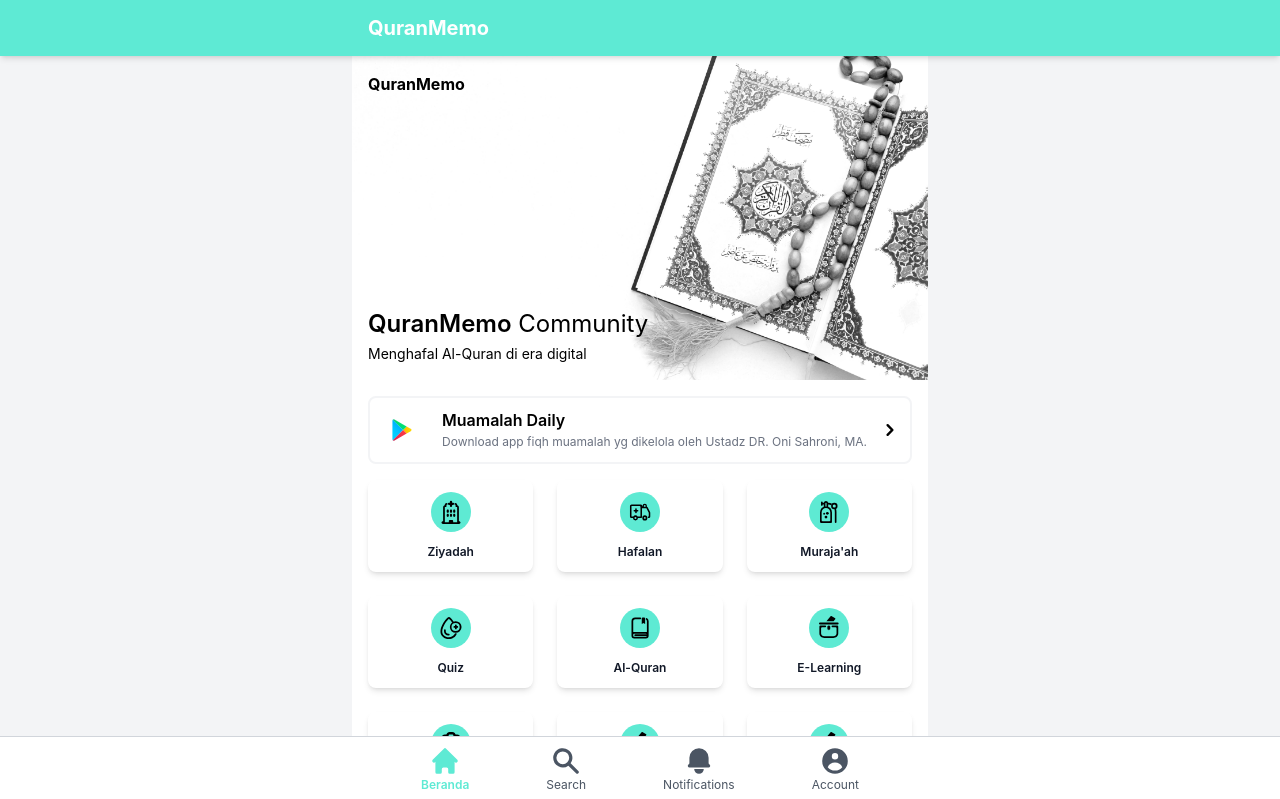
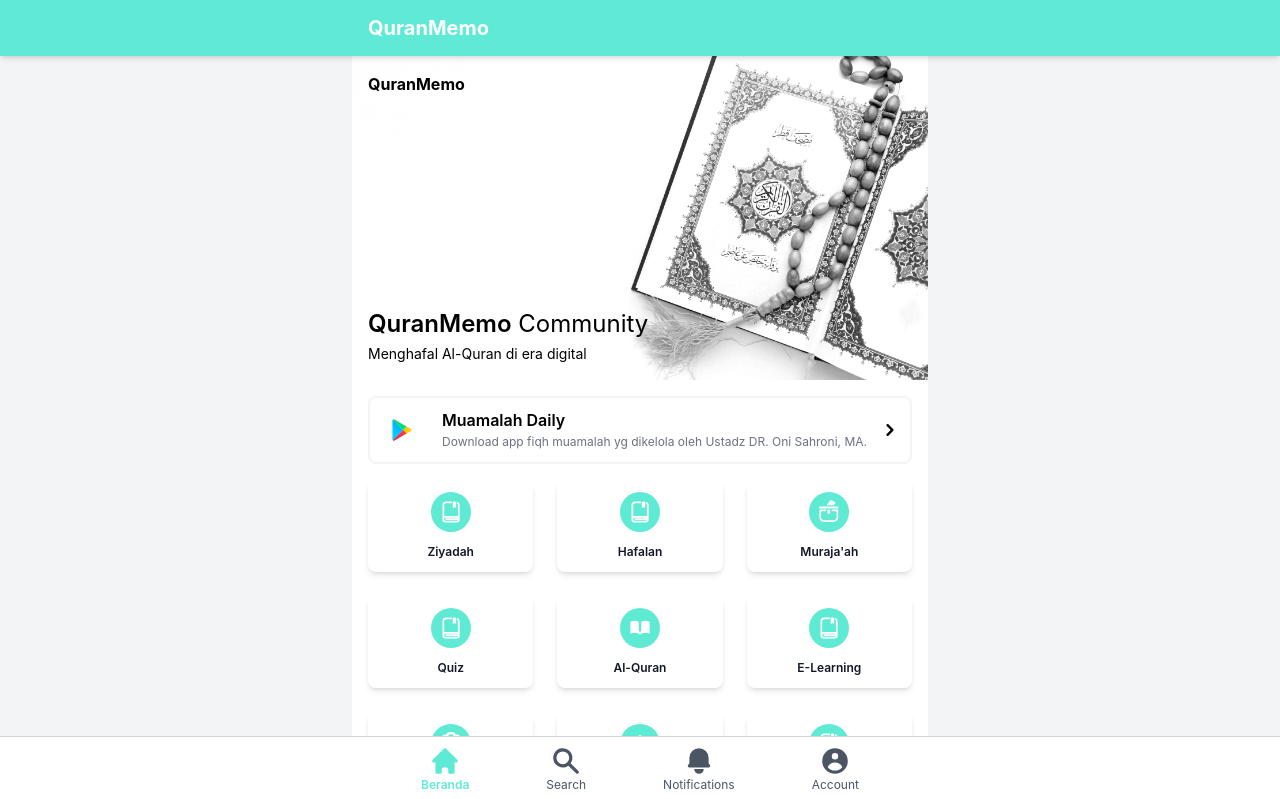
Before and after one commit to rizkianakbar/quran-community, a Next.js app: page / in a window 1280 px wide. Shown: the top 799 px of the page. Built offline with nearby package versions, Linux system fonts and the light colour scheme.

Commit message:
fix: change the icons

```diff
--- a/components/home/home-menu.tsx
+++ b/components/home/home-menu.tsx
@@ -76,7 +76,7 @@ export function HomeMenu() {
               className="flex items-center justify-center h-10 w-10 bg-[#5EEAD3] rounded-full"
             >
               {React.createElement(item.icon, {
-                className: 'h-6 w-6 text-brand-500',
+                className: 'h-6 w-6 text-white',
               })}
             </div>
             {/* if already login using link, if not open popup Modal */}
--- a/components/ui/icons/ambulance-icon.tsx
+++ /dev/null
@@ -1,39 +0,0 @@
-import * as React from 'react';
-
-export function AmbulanceIcon({
-  width,
-  height,
-  fill = 'currentColor',
-  ...props
-}: React.ComponentProps<'svg'>) {
-  return (
-    <svg
-      fill="none"
-      height={height}
-      viewBox="0 0 26 24"
-      width={width}
-      xmlns="http://www.w3.org/2000/svg"
-      {...props}
-    >
-      <circle cx={18.2583} cy={18.4} r={1.85} stroke={fill} strokeWidth={1.8} />
-      <path
-        clipRule="evenodd"
-        d="M20.458 6.33V5.292a2.292 2.292 0 10-4.583 0v.916l-.456-1.139a1.833 1.833 0 00-1.702-1.152H3.958c-1.012 0-1.833.82-1.833 1.833v11c0 1.012.82 1.833 1.833 1.833H5.34a2.75 2.75 0 005.488 0h3.306c.031 0 .062-.001.092-.005a.824.824 0 00.917-.82V8.095c0-.13.106-.237.237-.237h4.423c.069 0 .131.038.163.1l2.49 4.8c.013.027.02.056.02.085v3.907a.183.183 0 01-.183.183H22.2a.825.825 0 000 1.65h.092c1.012 0 1.833-.82 1.833-1.833v-3.907c0-.294-.07-.583-.206-.844l-2.49-4.801c-.21-.405-.558-.71-.97-.868zm-2.291-1.955a.917.917 0 00-.917.917v.916h1.833v-.916a.917.917 0 00-.916-.917zM10.41 16.933h3.082V6.483a.917.917 0 00-.917-.916H3.958a.183.183 0 00-.183.183v11c0 .101.082.183.183.183h1.799a2.748 2.748 0 014.653 0zM8.083 19.5a1.1 1.1 0 100-2.2 1.1 1.1 0 000 2.2z"
-        fill={fill}
-        fillRule="evenodd"
-      />
-      <path
-        clipRule="evenodd"
-        d="M8.633 8.042c.456 0 .825.369.825.825v3.666a.825.825 0 01-1.65 0V8.867c0-.456.37-.825.825-.825z"
-        fill={fill}
-        fillRule="evenodd"
-      />
-      <path
-        clipRule="evenodd"
-        d="M5.975 10.7c0-.456.37-.825.825-.825h3.667a.825.825 0 110 1.65H6.8a.825.825 0 01-.825-.825z"
-        fill={fill}
-        fillRule="evenodd"
-      />
-    </svg>
-  );
-}
--- a/components/ui/icons/donor-icon.tsx
+++ /dev/null
@@ -1,38 +0,0 @@
-export function DonorIcon({
-  width,
-  height,
-  fill = 'currentColor',
-  ...props
-}: React.ComponentProps<'svg'>) {
-  return (
-    <svg
-      fill="none"
-      height={24}
-      viewBox="0 0 24 24"
-      width={24}
-      xmlns="http://www.w3.org/2000/svg"
-      {...props}
-    >
-      <path
-        clipRule="evenodd"
-        d="M16.609 15.12a4.094 4.094 0 100-8.189 4.094 4.094 0 000 8.188zm0 1.754a5.849 5.849 0 100-11.697 5.849 5.849 0 000 11.697z"
-        fill={fill}
-        fillRule="evenodd"
-      />
-      <path
-        d="M9.785 23c3.677 0 6.794-2.113 7.878-5.038a.476.476 0 00-.459-.601h-.62a.949.949 0 00-.909.677l-.02.07c-1.028 1.797-3.172 3.137-5.87 3.137-3.82 0-6.53-2.687-6.53-5.556 0-.12.004-.239.013-.356l.115-1.55c.285-1.655 1.026-3.499 2.063-5.315 1.302-2.28 2.962-4.33 4.404-5.66 1.217 1.029 2.487 2.541 3.583 4.274a5.807 5.807 0 011.71-.571c-1.255-2.061-2.777-3.905-4.285-5.148a1.594 1.594 0 00-2.096.062c-2.843 2.58-6.32 7.567-7.101 12.022-.07.4-.119.796-.143 1.185a9.142 9.142 0 00-.018.569v.001h.018a6.55 6.55 0 000 .975C1.802 19.987 5.395 23 9.785 23z"
-        fill={fill}
-      />
-      <path
-        d="M17.73 9.495a.877.877 0 00-1.755 0v.585h-.585a.877.877 0 100 1.754h.585v.585a.877.877 0 001.754 0v-.585h.585a.877.877 0 100-1.755h-.585v-.584z"
-        fill={fill}
-      />
-      <path
-        clipRule="evenodd"
-        d="M5.887 13.282c.484 0 .877.393.877.877v.975c0 1.4 1.134 2.534 2.534 2.534h.488a.877.877 0 010 1.755h-.488a4.289 4.289 0 01-4.289-4.29v-.974c0-.484.393-.877.878-.877z"
-        fill={fill}
-        fillRule="evenodd"
-      />
-    </svg>
-  );
-}
--- a/components/ui/icons/hospital-icon.tsx
+++ /dev/null
@@ -1,34 +0,0 @@
-import * as React from 'react';
-
-export function HospitalIcon({
-  width,
-  height,
-  fill = 'currentColor',
-  ...props
-}: React.ComponentProps<'svg'>) {
-  return (
-    <svg
-      fill="none"
-      height={height}
-      viewBox="0 0 24 25"
-      width={width}
-      xmlns="http://www.w3.org/2000/svg"
-      {...props}
-    >
-      <path
-        clipRule="evenodd"
-        d="M13.157 1.857a1.157 1.157 0 10-2.314 0v.986h-.986a1.157 1.157 0 000 2.314h.986v.986a1.157 1.157 0 102.314 0v-.986h.986a1.157 1.157 0 000-2.314h-.986v-.986z"
-        fill={fill}
-        fillRule="evenodd"
-      />
-      <path
-        d="M7.5 3.171c-1.087 0-2.025.859-2.025 1.986v.385c-.936.156-1.687.95-1.687 1.958v14.514h-.225c-.777 0-1.463.616-1.463 1.443 0 .828.686 1.443 1.463 1.443h16.875c.776 0 1.462-.615 1.462-1.443 0-.828-.686-1.443-1.462-1.443h-.225V7.5c0-1.008-.751-1.802-1.688-1.958v-.385c0-1.127-.938-1.986-2.025-1.986a.9.9 0 100 1.8c.151 0 .225.11.225.186v1.257a.9.9 0 00.9.9h.563c.151 0 .225.11.225.186v15.414c0 .064.006.126.019.186H14.25v-1.267c0-.598-.504-1.083-1.125-1.083h-2.25c-.621 0-1.125.485-1.125 1.083V23.1H5.568a.902.902 0 00.02-.186V7.5c0-.076.073-.186.225-.186h.562a.9.9 0 00.9-.9V5.157c0-.076.074-.186.225-.186a.9.9 0 000-1.8z"
-        fill={fill}
-      />
-      <path
-        d="M8.625 10c-.621 0-1.125.485-1.125 1.083v1.084c0 .598.504 1.083 1.125 1.083s1.125-.485 1.125-1.083v-1.084c0-.598-.504-1.083-1.125-1.083zM8.625 14.333c-.621 0-1.125.485-1.125 1.084V16.5c0 .598.504 1.083 1.125 1.083S9.75 17.098 9.75 16.5v-1.083c0-.599-.504-1.084-1.125-1.084zM10.875 11.083c0-.598.504-1.083 1.125-1.083s1.125.485 1.125 1.083v1.084c0 .598-.504 1.083-1.125 1.083s-1.125-.485-1.125-1.083v-1.084zM12 14.333c-.621 0-1.125.485-1.125 1.084V16.5c0 .598.504 1.083 1.125 1.083s1.125-.485 1.125-1.083v-1.083c0-.599-.504-1.084-1.125-1.084zM14.25 11.083c0-.598.504-1.083 1.125-1.083s1.125.485 1.125 1.083v1.084c0 .598-.504 1.083-1.125 1.083s-1.125-.485-1.125-1.083v-1.084zM15.375 14.333c-.621 0-1.125.485-1.125 1.084V16.5c0 .598.504 1.083 1.125 1.083S16.5 17.098 16.5 16.5v-1.083c0-.599-.504-1.084-1.125-1.084z"
-        fill={fill}
-      />
-    </svg>
-  );
-}
--- a/components/ui/icons/index.ts
+++ b/components/ui/icons/index.ts
@@ -1,10 +1,6 @@
-export * from './ambulance-icon';
 export * from './contact-icon';
 export * from './donation-icon';
-export * from './donor-icon';
 export * from './education-icon';
-export * from './hospital-icon';
-export * from './oxygen-icon';
 export * from './phone-icon';
 export * from './whatsapp-icon';
 export * from './contribution-icon';
--- a/components/ui/icons/oxygen-icon.tsx
+++ /dev/null
@@ -1,51 +0,0 @@
-import * as React from 'react';
-
-export function OxygenIcon({
-  width,
-  height,
-  fill = 'currentColor',
-  ...props
-}: React.ComponentProps<'svg'>) {
-  return (
-    <svg
-      fill="none"
-      height={height}
-      viewBox="0 0 24 24"
-      width={width}
-      xmlns="http://www.w3.org/2000/svg"
-      {...props}
-    >
-      <ellipse
-        cx={8.98281}
-        cy={17.0626}
-        fill={fill}
-        rx={1.38076}
-        ry={1.38076}
-      />
-      <ellipse
-        cx={10.3642}
-        cy={13.3346}
-        fill={fill}
-        rx={1.38076}
-        ry={1.38076}
-      />
-      <circle cx={7.14219} cy={13.795} fill={fill} r={0.920506} />
-      <path
-        clipRule="evenodd"
-        d="M17.268 7.535a1.565 1.565 0 100-3.13 1.565 1.565 0 000 3.13zm0 1.657a3.222 3.222 0 100-6.443 3.222 3.222 0 000 6.443z"
-        fill={fill}
-        fillRule="evenodd"
-      />
-      <path
-        clipRule="evenodd"
-        d="M5.67 2.841v-.552a.828.828 0 10-1.657 0V5.05a.828.828 0 001.656 0v-.552h1.105v2.354A5.985 5.985 0 003 12.414v9.665c0 .509.412.921.92.921h10.126a.92.92 0 00.92-.92v-9.666a5.985 5.985 0 00-3.773-5.562V4.498h.092c1.077 0 2.038.228 2.87.64a3.218 3.218 0 01.827-1.438c-1.073-.551-2.315-.859-3.697-.859h-.123a2.21 2.21 0 00-4.357 0H5.669zM8.43 6.456a6.058 6.058 0 011.105 0V3.209a.552.552 0 00-1.105 0v3.247zm3.879 14.887a1 1 0 001-1v-7.929a4.326 4.326 0 00-8.653 0v7.93a1 1 0 001 1h6.653z"
-        fill={fill}
-        fillRule="evenodd"
-      />
-      <path
-        d="M18.997 8.69c-.459.292-.997.472-1.576.499a9.43 9.43 0 01.4 2.765v10.218a.829.829 0 001.656 0V11.954c0-1.15-.165-2.251-.48-3.265z"
-        fill={fill}
-      />
-    </svg>
-  );
-}
```
Also changed, not shown: lib/home-data.tsx (+9 -12 lines).
